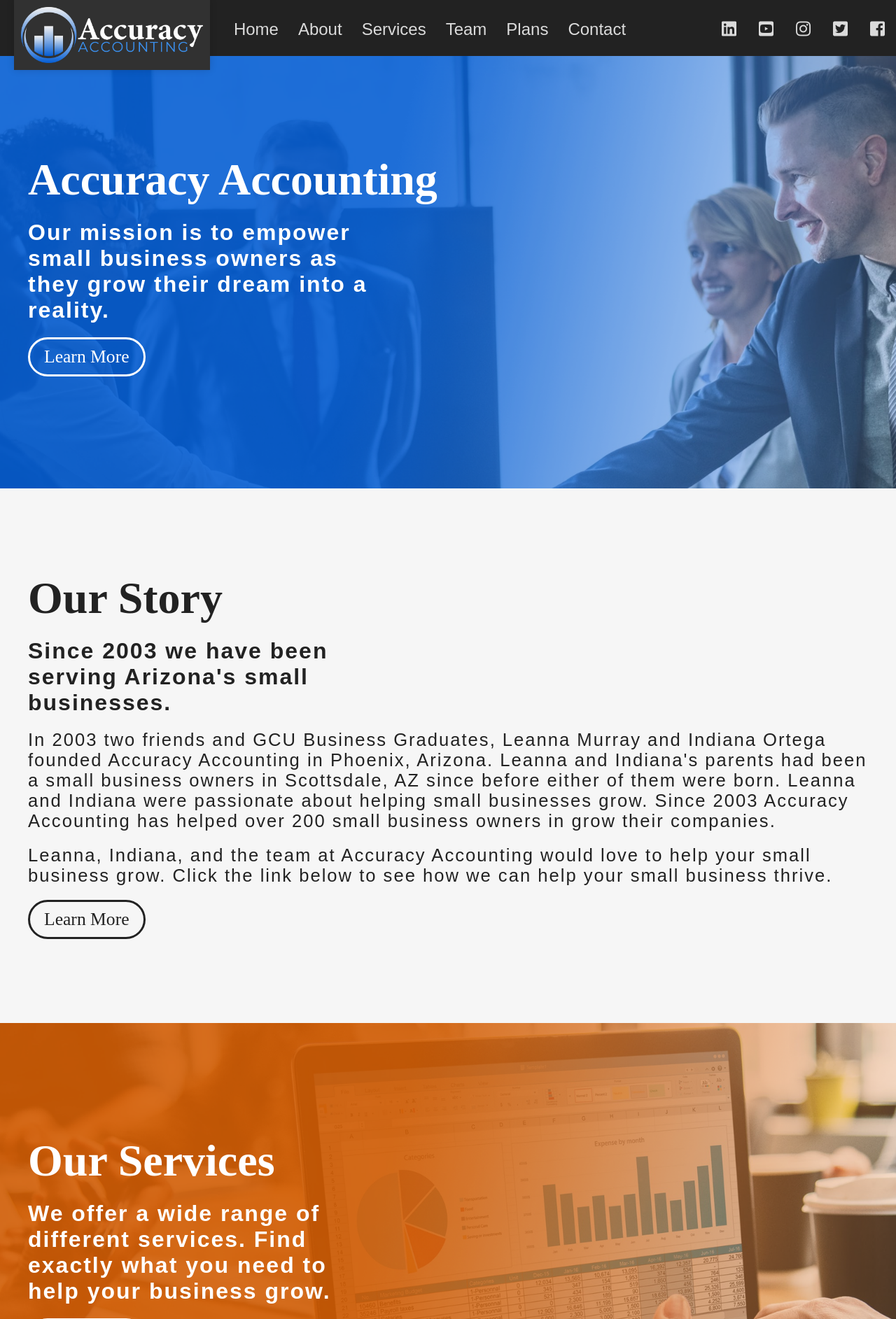
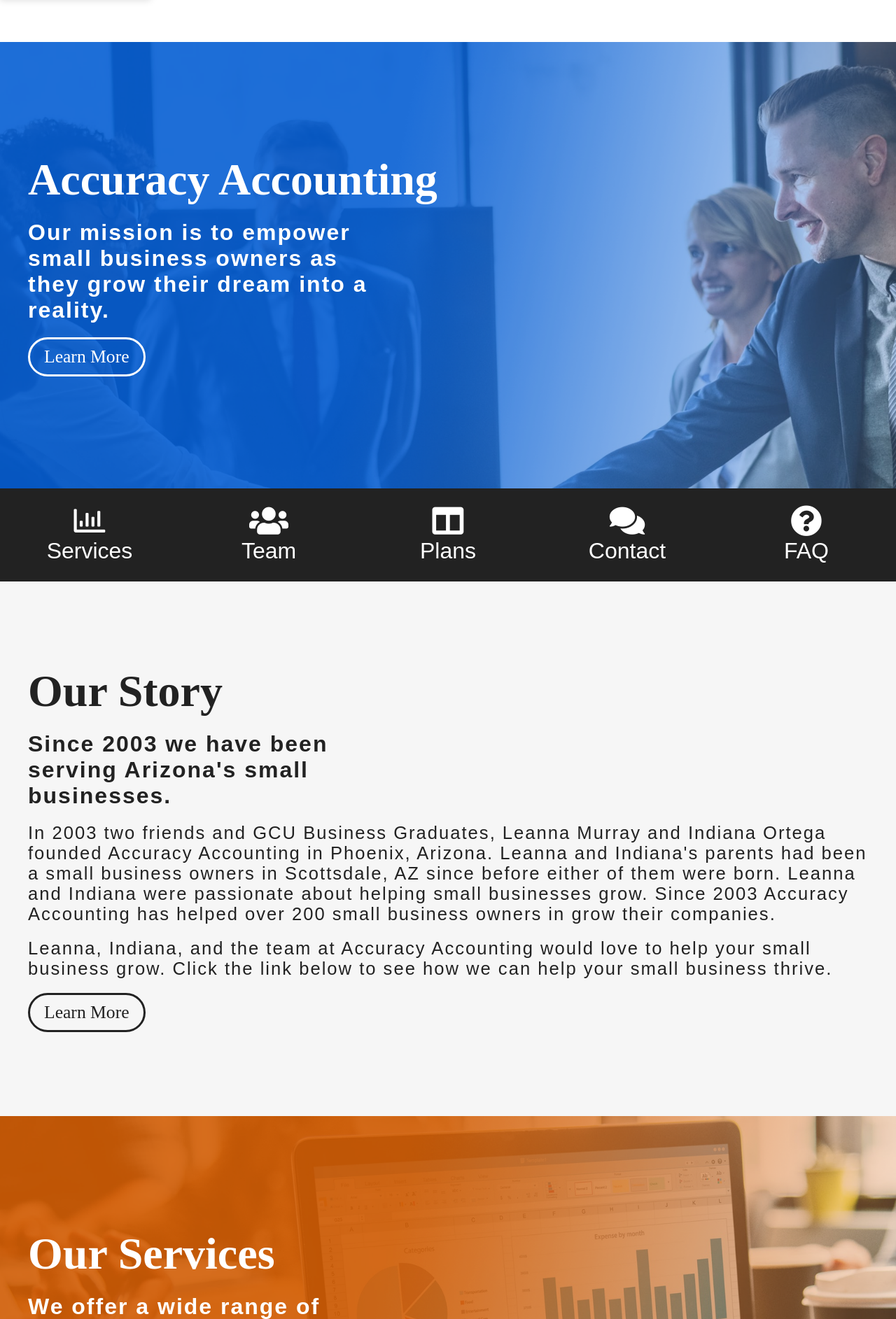
Before and after one commit to CWilliams007/accuracy-accounting-fbla, a PHP site: page / in a window 1280 px wide. Shown: the top 1885 px of the page at 70% size. Run offline with PHP 8.4, Linux system fonts and the light colour scheme; some libraries are stand-ins or nearby versions; some web fonts are replaced.

Commit message:
Updated nav scroll effect
Updated nav scroll effect. Created more fluid break points. Added animations for hover events in CSS. Added accordions for FAQ and FAQ banner. Removed extra social links.

```diff
--- a/index.html
+++ b/index.html
@@ -6,12 +6,15 @@
     <meta http-equiv="X-UA-Compatible" content="IE=edge">
     <title>Page Title</title>
     <meta name="viewport" content="width=device-width, initial-scale=1">
+
     <link rel="stylesheet" href="https://use.typekit.net/czs7dul.css">
     <link rel="stylesheet" href="https://use.fontawesome.com/releases/v5.6.3/css/all.css" integrity="sha384-UHRtZLI+pbxtHCWp1t77Bi1L4ZtiqrqD80Kn4Z8NTSRyMA2Fd33n5dQ8lWUE00s/"
         crossorigin="anonymous">
     <link href="https://unpkg.com/aos@2.3.1/dist/aos.css" rel="stylesheet">
     <link rel="stylesheet" type="text/css" media="screen" href="main.css" />
     <script src="https://unpkg.com/aos@2.3.1/dist/aos.js"></script>
+    <script src="https://code.jquery.com/jquery-1.12.4.js"></script>
+    <script src="https://code.jquery.com/ui/1.12.1/jquery-ui.js"></script>
     <script src="main.js"></script>
 </head>
 
@@ -27,6 +30,7 @@
         <a href="#">Team</a>
         <a href="#">Plans</a>
         <a href="#">Contact</a>
+        <a href="#">FAQ</a>
         <a href="#" class="social" id="facebook"><i class="fab fa-facebook-square"></i></a>
         <a href="#" class="social" id="twitter"><i class="fab fa-twitter-square"></i></a>
         <a href="#" class="social" id="instagram"><i class="fab fa-instagram"></i></a>
@@ -34,7 +38,7 @@
         <a href="#" class="social" id="linkedin"><i class="fab fa-linkedin"></i></a>
     </div>
 
-    <nav>
+    <nav id="navbar">
         <a href="#" id="image"><img src="top_logo.png" alt=""></a>
         <div id="desktop">
             <a href="#">Home</a>
@@ -43,6 +47,7 @@
             <a href="#">Team</a>
             <a href="#">Plans</a>
             <a href="#">Contact</a>
+            <a href="#">FAQ</a>
         </div>
         <span onclick="openNav()"><i class="fas fa-bars"></i> Menu</span>
         <div id="social">
@@ -67,6 +72,16 @@
         <div class="spacer">
         </div>
     </header>
+
+    <aside>
+        <div class="grid">
+            <a href="#" class="social"><i class="far fa-chart-bar"></i><br>Services</a>
+            <a href="#" class="social"><i class="fas fa-users"></i><br>Team</a>
+            <a href="#" class="social"><i class="fas fa-columns"></i><br>Plans</a>
+            <a href="#" class="social"><i class="fas fa-comments"></i><br>Contact</a>
+            <a href="#" class="social"><i class="fas fa-question-circle"></i><br>FAQ</a>
+        </div>
+    </aside>
 
     <article>
         <div class="spacer">
@@ -331,6 +346,45 @@
         </div>
     </article>
 
+    <section id="faq">
+        <div class="spacer">
+        </div>
+        <div class="wrapper">
+            <div class="container" data-aos="fade-right" data-aos-delay="100" data-aos-duration="500">
+                <h1>Have Questions</h1>
+                <h2>You have a business to run, so we made finding answers to your questions easier than ever.</h2>
+                <a href="#">Learn More</a>
+            </div>
+        </div>
+        <div class="spacer">
+        </div>
+    </section>
+
+<article>
+        <div class="spacer">
+        </div>
+        <div class="wrapper">
+            <div class="container">
+                <h1>Find Answers</h1>
+                <h2>We've compiled a list.</h2>
+                <p>In 2003 two friends and GCU Business Graduates, Leanna Murray and Indiana Ortega founded
+                    Accuracy
+                    Accounting in Phoenix, Arizona. Leanna and Indiana's parents had been a small business owners
+                    in
+                    Scottsdale, AZ since before either of them were born. Leanna and Indiana were passionate about
+                    helping small businesses grow. Since 2003 Accuracy Accounting has helped over 200 small
+                    business
+                    owners in grow their companies.</p>
+                <p>Leanna, Indiana, and the team at Accuracy Accounting would love to help your small business
+                    grow.
+                    Click the link below to see how we can help your small business thrive.</p>
+                <a href="#">Learn More</a>
+            </div>
+        </div>
+        <div class="spacer">
+        </div>
+    </article>
+
     <section id="contact">
         <div class="spacer">
         </div>
@@ -373,7 +427,6 @@
                     </p>
                     <button>Submit Form</button>
                 </form>
-
             </div>
         </div>
         <div class="spacer">
@@ -394,15 +447,19 @@
         </div>
     </section>
 
-    <aside>
-        <div class="grid">
-            <a href="#" class="social" id="facebook"><i class="fab fa-facebook-square"></i><br>Facebook</a>
-            <a href="#" class="social" id="twitter"><i class="fab fa-twitter-square"></i><br>Twitter</a>
-            <a href="#" class="social" id="instagram"><i class="fab fa-instagram"></i><br>Instagram</a>
-            <a href="#" class="social" id="youtube"><i class="fab fa-youtube-square"></i><br>YouTube</a>
-            <a href="#" class="social" id="linkedin"><i class="fab fa-linkedin"></i><br>LinkedIn</a>
-        </div>
-    </aside>
 </body>
 
 </html>
+
+<!-- Accordion -->
+<!-- <div id="accordion">
+        <h3>Section 1<i class="fas fa-chevron-down"></i></h3>
+        <div>
+          <p>
+          Mauris mauris ante, blandit et, ultrices a, suscipit eget, quam. Integer
+          ut neque. Vivamus nisi metus, molestie vel, gravida in, condimentum sit
+          amet, nunc. Nam a nibh. Donec suscipit eros. Nam mi. Proin viverra leo ut
+          odio. Curabitur malesuada. Vestibulum a velit eu ante scelerisque vulputate.
+          </p>
+        </div>
+    </div> -->
--- a/main.css
+++ b/main.css
@@ -1,16 +1,21 @@
+html {
+    overflow-x: hidden;
+}
+
 body {
     margin: 0;
     padding: 0;
 }
 
 nav {
-    height: 80px;
+    height: 60px;
     display: block;
     position: fixed;
     top: 0;
     background: rgb(34, 34, 34);
     width: 100%;
     z-index: 100;
+    transition: .2s;
 }
 
 div#social,
@@ -22,21 +27,22 @@
     font-family: forma-djr-display, sans-serif;
     color: rgb(219, 219, 219);
     background: rgb(34, 34, 34);
-    padding: 28px;
-    font-size: 24px;
+    padding: 18px 20px;
+    font-size: 22px;
     display: inline-block;
     text-decoration: none;
     height: 24px;
     transition: .5s;
     float: left;
+    border-right: 1px rgb(49, 49, 49) solid;
 }
 
 nav span {
     font-family: forma-djr-display, sans-serif;
     color: rgb(219, 219, 219);
     background: rgb(34, 34, 34);
-    padding: 28px;
-    font-size: 24px;
+    padding: 18px 20px;
+    font-size: 22px;
     text-decoration: none;
     height: 24px;
     transition: .5s;
@@ -45,8 +51,8 @@
 }
 
 nav img {
-    margin: 0 20px;
-    height: 80px;
+    margin: 0 4px;
+    height: 60px;
     padding: 10px;
     background: rgb(49, 49, 49);
     box-shadow: 0 0 10px rgba(0, 0, 0, 0.15);
@@ -56,7 +62,7 @@
     position: relative;
     margin: 0;
     padding: 0;
-    height: 80px;
+    height: 60px;
 }
 
 nav a:hover {
@@ -76,7 +82,7 @@
 
 nav a.social {
     float: right;
-    padding: 28px 16px;
+    padding: 18px 16px;
 }
 
 nav a#facebook:hover {
@@ -501,8 +513,11 @@
 
 /* Aside */
 aside .grid {
+    position: relative;
     display: grid;
     grid-template-columns: repeat(5, 1fr);
+    overflow: visible;
+    z-index: 5;
 }
 
 aside .grid a {
@@ -540,13 +561,34 @@
     background: rgb(0, 119, 181);
 }
 
-@media screen and (max-width: 1300px) {
-    nav a {
-        padding: 28px 14px;
-    }
+/* Accordion */
+div#accordion h3 {
+    font-family: mrs-eaves-xl-serif-narrow, serif;
+    font-size: 2em;
+    background: rgb(49, 49, 49);
+    padding: 10px;
+    margin: 10px 0 0;
+    width: 100%;
+    box-sizing: border-box;
+    border: 3px rgb(34, 34, 34) solid;
+    color: rgb(246, 246, 246);
 }
 
-@media screen and (max-width: 1140px) {
+div#accordion h3 i {
+    float: right;
+}
+
+div#accordion div {
+    margin: 0;
+    padding: 10px;
+    height: auto;
+    border: 3px rgb(34, 34, 34) solid;
+    border-top: 0;
+    border-bottom-left-radius: 20px;
+    border-bottom-right-radius: 20px;
+}
+
+@media screen and (max-width: 1300px) {
     nav div#desktop {
         display: none;
     }
--- a/main.js
+++ b/main.js
@@ -10,3 +10,20 @@
     document.getElementById("main").style.marginLeft = "0";
     document.body.style.backgroundColor = "white";
   }
+
+  /* When the user scrolls down, hide the navbar. When the user scrolls up, show the navbar */
+var prevScrollpos = window.pageYOffset;
+window.onscroll = function() {
+  var currentScrollPos = window.pageYOffset;
+  if (prevScrollpos > currentScrollPos) {
+    document.getElementById("navbar").style.top = "0";
+  } else {
+    document.getElementById("navbar").style.top = "-80px";
+  }
+  prevScrollpos = currentScrollPos;
+}
+
+  // Accordion jQuery Ui
+  $( function() {
+    $( "#accordion" ).accordion();
+  } );
```
Also changed, not shown: other parts of main.css (+17 -13 lines), hero_image_contact.png, hero_image_faq.png.
